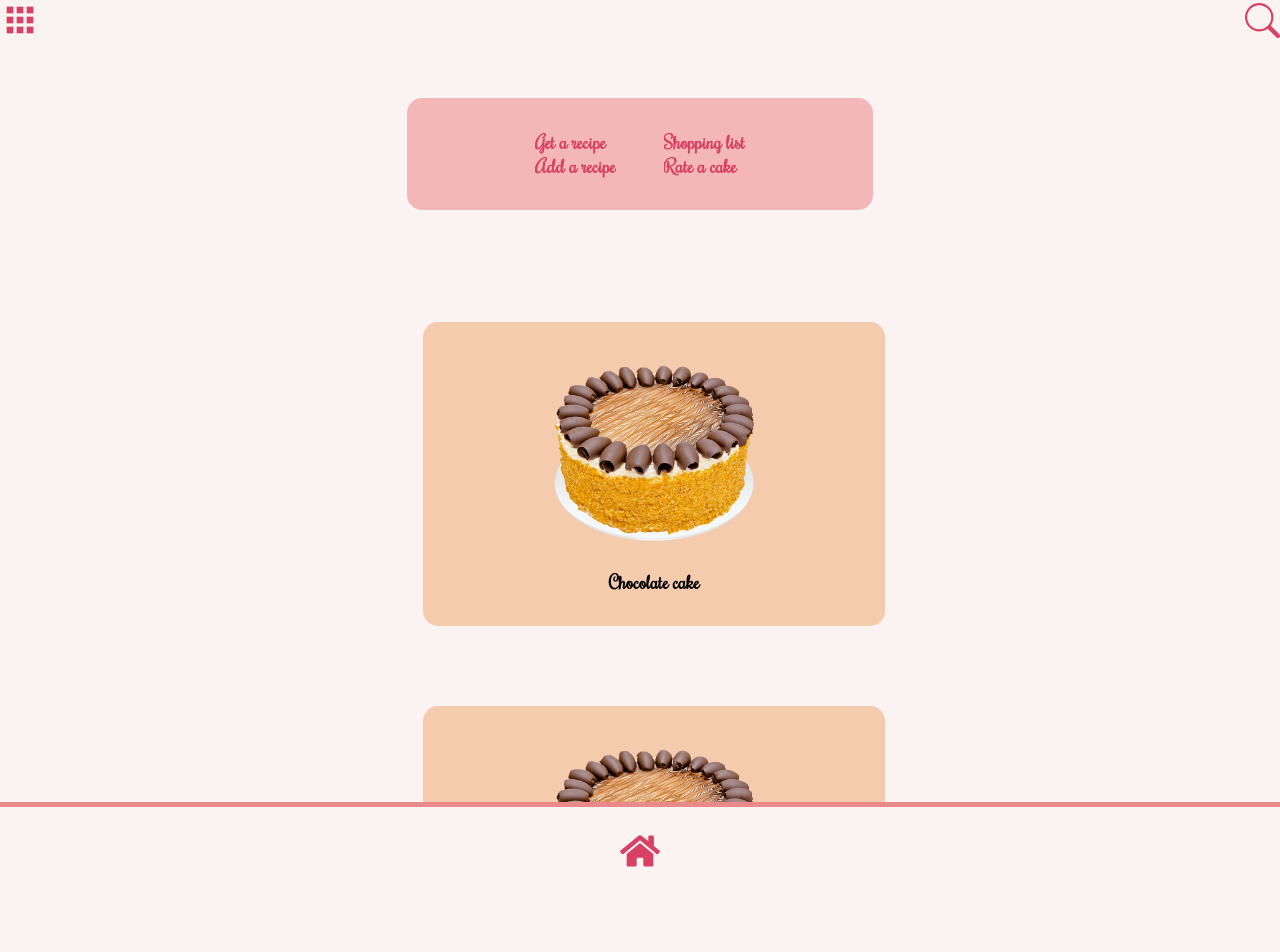
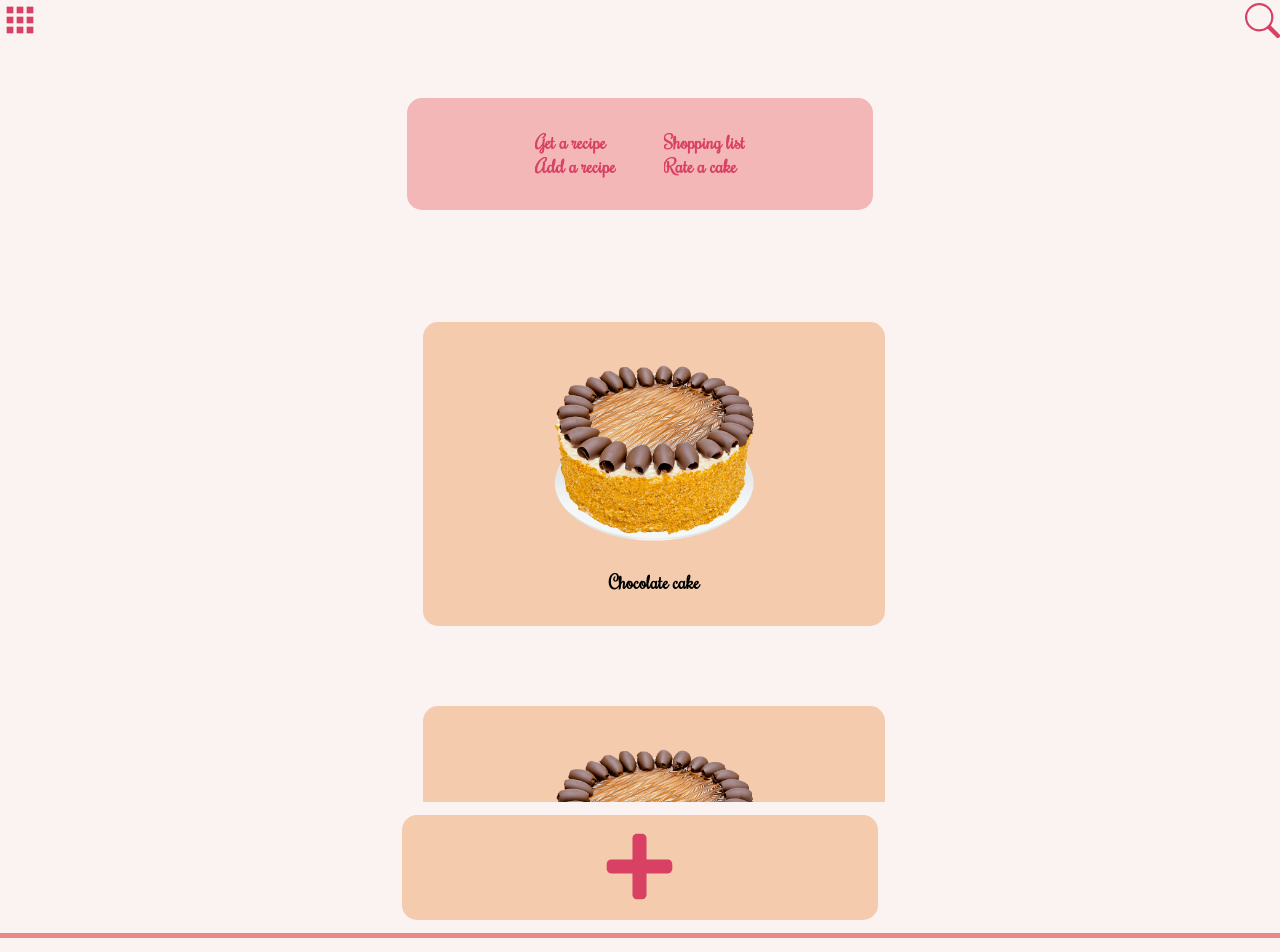
Before and after one commit to borislavkb/bake-app, a React (Create React App) app in the folder client/: page /menu in a window 1280 px wide. Shown: the top 952 px of the page. Before the commit the page ends 875 px from the top, so only its background shows below. Built offline with nearby package versions, Linux system fonts and the light colour scheme; no server answers.

Commit message:
Add a button on Menu.js

```diff
--- a/client/src/pages/Menu.css
+++ b/client/src/pages/Menu.css
@@ -53,3 +53,18 @@
   object-position: top center;
   margin-bottom: 1em;
 }
+
+.Button__add {
+  width: 80%;
+  background: #f4cbad;
+  border-radius: 15px;
+  border: none;
+  align-self: center;
+  padding: 1em;
+  margin: 1em;
+}
+
+.Button__div {
+  display: flex;
+  justify-content: center;
+}
--- a/client/src/pages/Menu.js
+++ b/client/src/pages/Menu.js
@@ -29,10 +29,12 @@ export default function Menu() {
           <img className="cake-card__img" src={image} alt="cake item" />
           <h3 className="cake-card__name">Chocolate cake</h3>
         </li>
-        <li className="cake-card">
+      </ul>
+      <div className="Button__div">
+        <button type="button" className="Button__add">
           <FaPlus color="#d84064" size="75px" />
-        </li>
-      </ul>
+        </button>
+      </div>
     </div>
   );
 }
```
